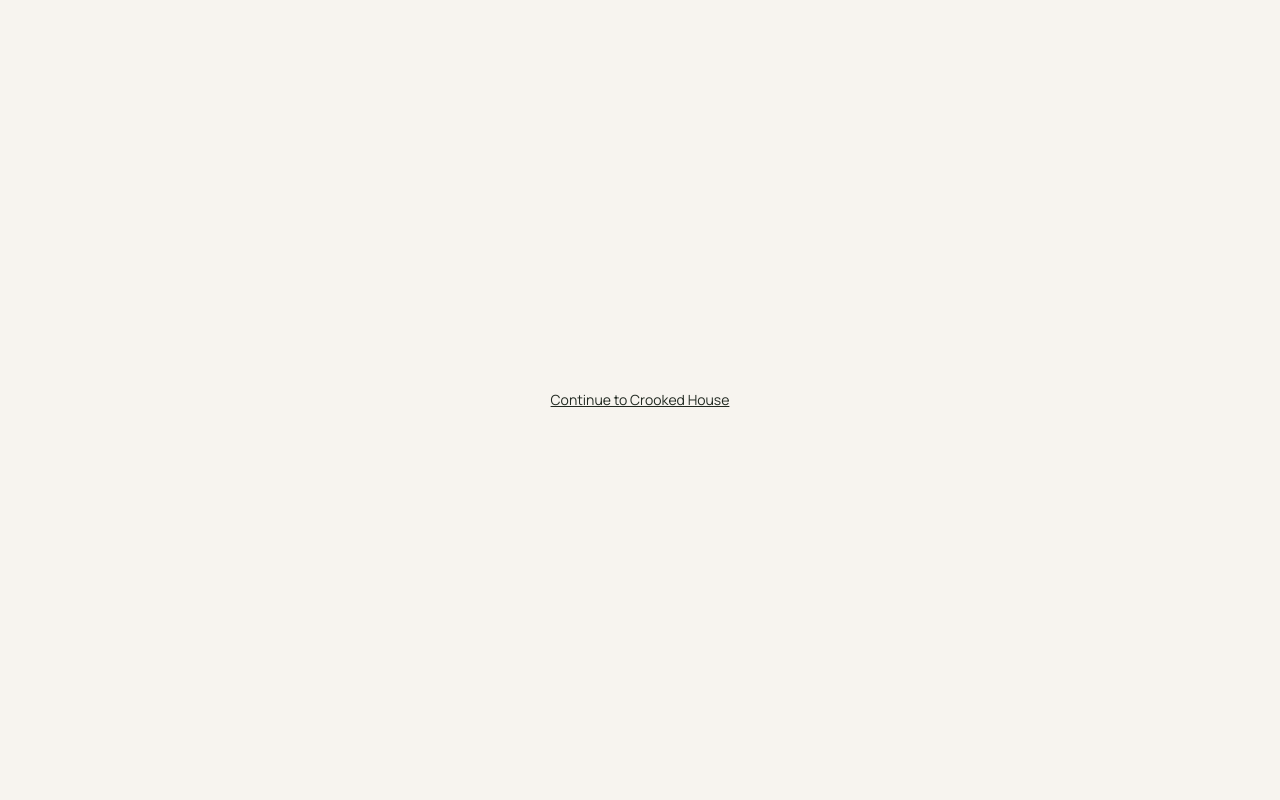
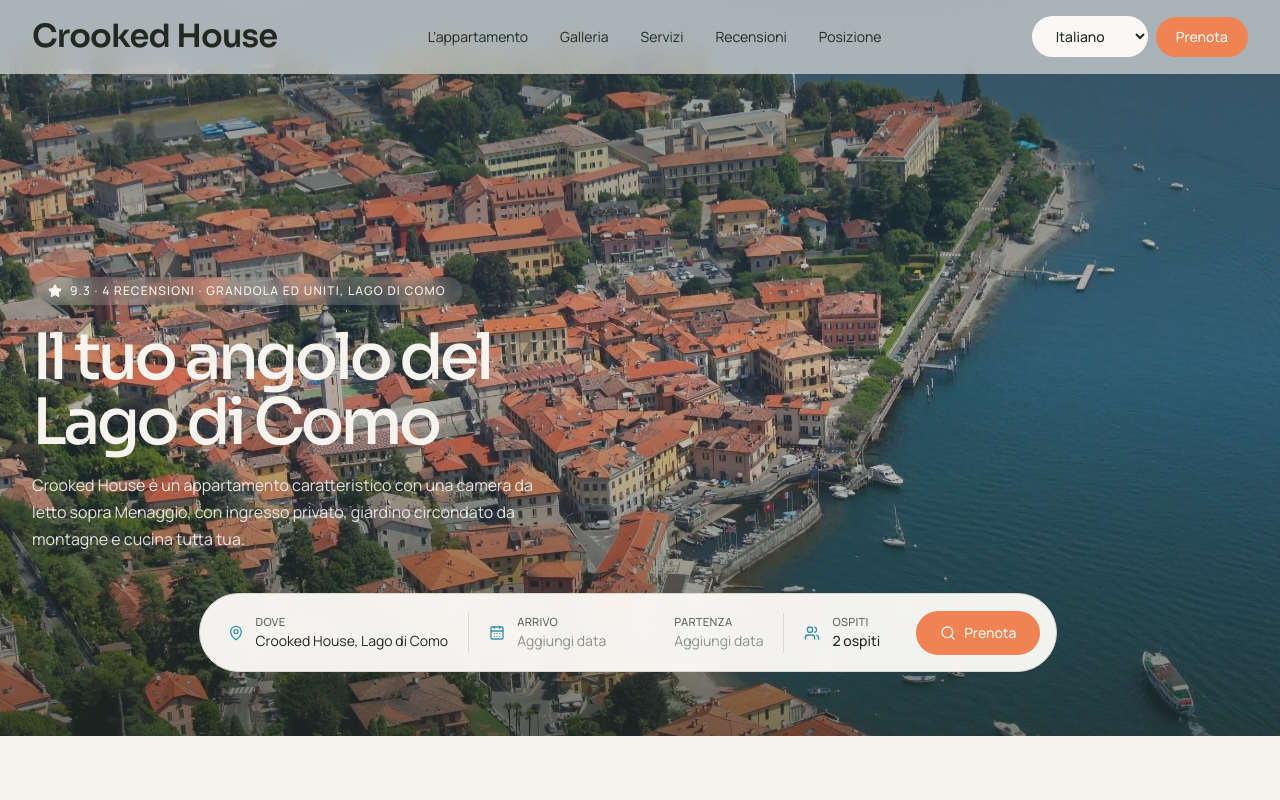
Before and after one commit to ed-arantes/crookedhouse, a Next.js app: page / in a window 1280 px wide. Shown: the top 800 px of the page. Built offline with nearby package versions, Linux system fonts and the light colour scheme.

Commit message:
Update page.tsx

```diff
--- a/app/page.tsx
+++ b/app/page.tsx
@@ -1,11 +1,5 @@
-import Link from 'next/link'
+import LocalePage from './[locale]/page'
 
 export default function Page() {
- return (
-  <main className="flex min-h-screen items-center justify-center bg-background px-5 text-center">
-   <Link className="text-sm text-foreground underline" href="/it">
-    Continue to Crooked House
-   </Link>
-  </main>
- )
+ return <LocalePage params={Promise.resolve({ locale: 'it' })} />
 }
```
